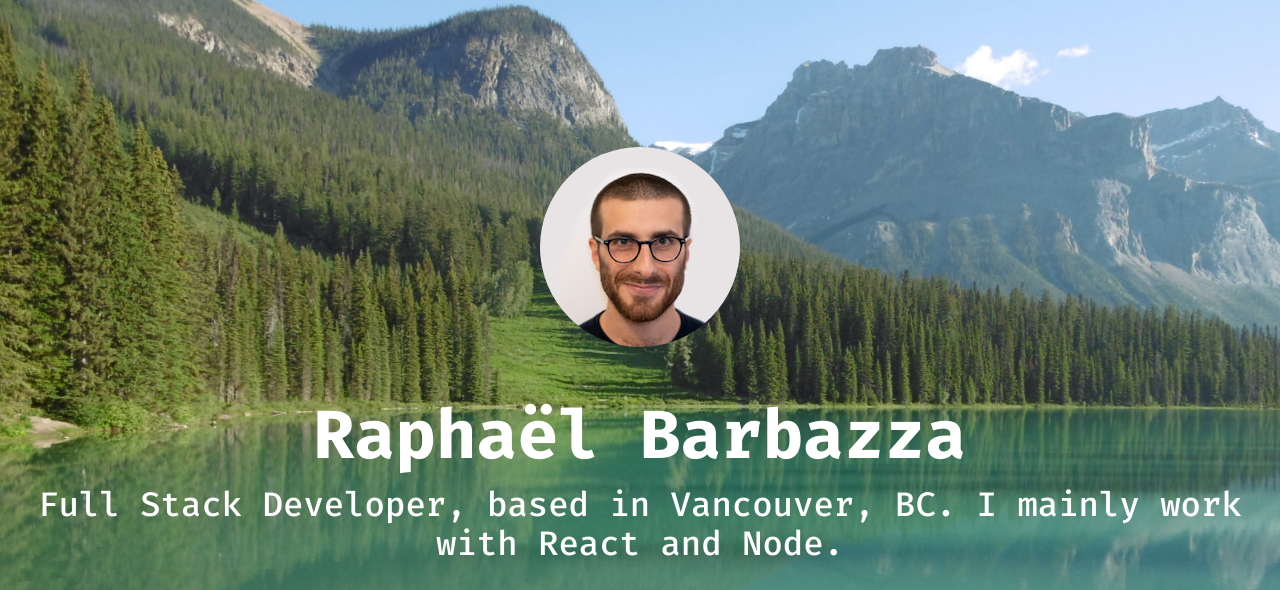
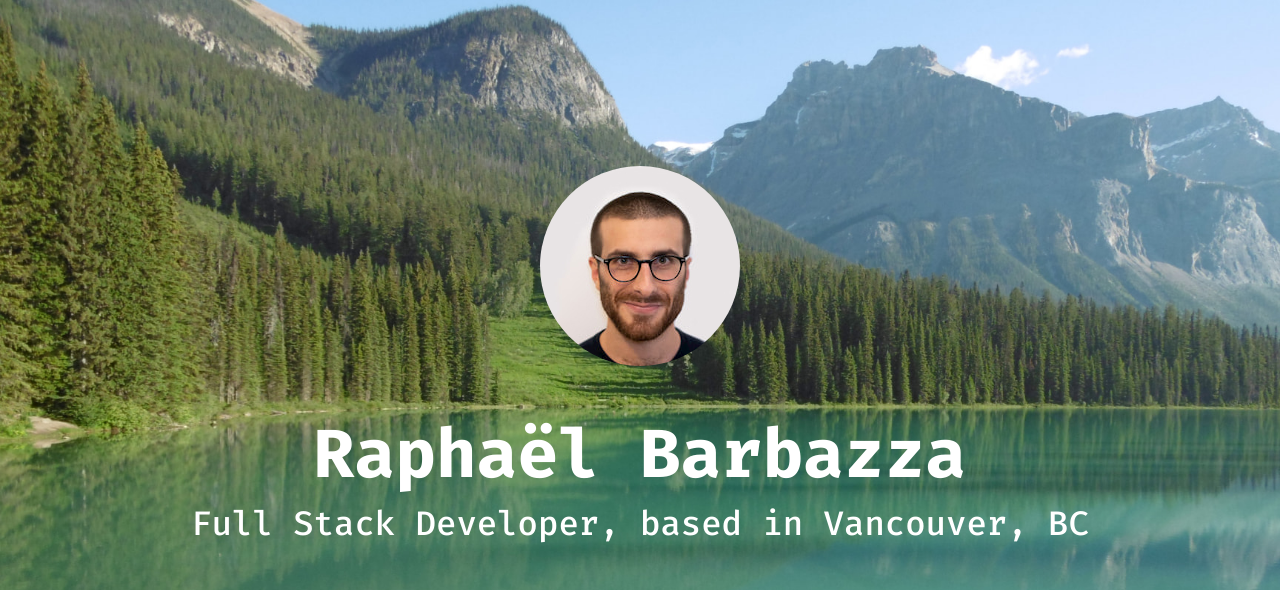
Before and after one commit to rbarbazz/portfolio, a Gatsby site: page / in a window 1280 px wide. Shown: the top 590 px of the page. Built offline with nearby package versions, Linux system fonts and the light colour scheme; Gatsby itself is replaced by a stand-in of ours.

Commit message:
main section description fix

```diff
--- a/src/components/HomeSection.tsx
+++ b/src/components/HomeSection.tsx
@@ -9,7 +9,7 @@ import EmailIcon from './EmailIcon';
 import { useSiteMetadata } from './SEO';
 
 const HomeSection = () => {
-  const { title, description, socialLinks } = useSiteMetadata();
+  const { title, socialLinks } = useSiteMetadata();
 
   return (
     <div
@@ -24,7 +24,7 @@ const HomeSection = () => {
           alt="Raphaël Barbazza"
         />
         <h1 className="presentation-title">{title}</h1>
-        <p className="presentation-description">{description}</p>
+        <p className="presentation-description">Full Stack Developer, based in Vancouver, BC</p>
         <div className="socials-container">
           <OutboundLink target="_blank" href={socialLinks.github}>
             <GithubIcon />
```
